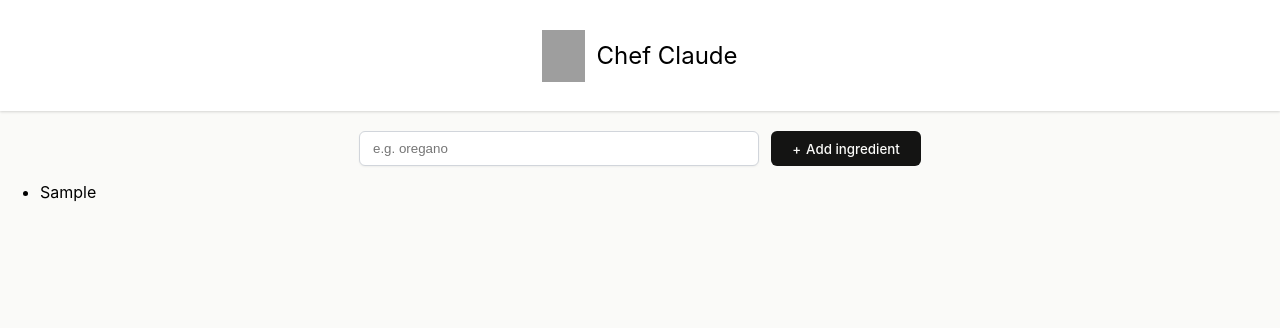
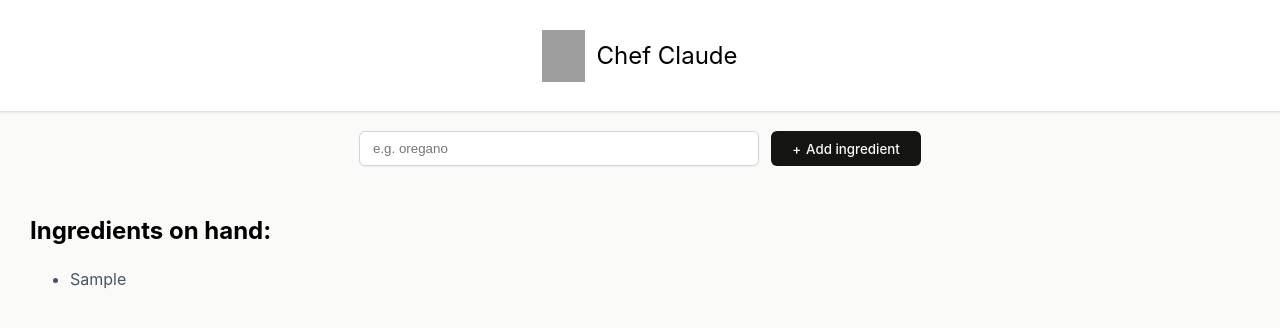
Before and after one commit to ebenamoafo2/Chef-claude-app, a React (Vite) app: page / in a window 1280 px wide. Both pictures are taken after typing "Sample" into the empty fields and a click on the button "Add ingredient". Shown: the top 328 px of the page. Built offline with nearby package versions, Linux system fonts and the light colour scheme; grey boxes are pictures that could not be loaded.

Commit message:
feat: add ingredient form with dynamic list and recipe suggestion  - Implement form to add ingredients using useState - Display list of ingredients dynamically - Conditionally show "Get a recipe" option when more than 3 ingredients are added - Added comments for better code readability

```diff
--- a/src/App.css
+++ b/src/App.css
@@ -66,3 +66,45 @@
 content: "+";
 margin-right: 5px;
 }
+
+ul.ingredients-list {
+  margin-bottom: 48px;
+}
+
+ul.ingredients-list > li {
+  color: #475467;
+  line-height: 28px;
+}
+
+.get-recipe-container {
+  display: flex;
+  justify-content: space-between;
+  align-items: center;
+  border-radius: 8px;
+  background: #F0EFEB;
+  padding: 10px 28px;
+}
+
+.get-recipe-container h3 {
+  font-size: 1.125rem;
+  font-weight: 500;
+  line-height: 24px;
+}
+
+.get-recipe-container p {
+  color: #6B7280;
+  font-size: 0.875rem;
+  line-height: 20px;
+}
+
+.get-recipe-container button {
+  border: none;
+  border-radius: 6px;
+  background: #D17557;
+  box-shadow: 0px 1px 2px 0px rgba(0, 0, 0, 0.05);
+  color: #FAFAF8;
+  padding: 9px 17px;
+  font-family: Inter, sans-serif;
+  font-size: 0.875rem;
+  cursor: pointer;
+}
--- a/src/components/Main.jsx
+++ b/src/components/Main.jsx
@@ -11,17 +11,18 @@
         <li key={ingredient}>{ingredient}</li>
     ))
 
-     // Function to handle form submission
+     // Function to handle form submission when a new ingredient is added
     function handleSubmit(formData) {
-        // Get the value of the input with name="ingredient"
+         // Get the input value from the form using its "name" attribute
         const newIngredient = formData.get("ingredient")
 
-        // Update state: add the new ingredient to the array
+        //  Update the state by adding the new ingredient to the existing list
         setIngredients(prevIngredients => [...prevIngredients, newIngredient])
     }
 
     return (
         <main>
+            {/* Form to add a new ingredient */}
             <form action={handleSubmit} className="add-ingredient-form">
                 <input
                     type="text"
@@ -31,9 +32,20 @@
                 />
                 <button>Add ingredient</button>
             </form>
-            <ul>
-                {ingredientsListItems}
-            </ul>
+            {/* Only shown this section if there are ingredients */}
+            { ingredients.length > 0 ? <section>
+                <h2>Ingredients on hand:</h2>
+                <ul className="ingredients-list" aria-live="polite">{ingredientsListItems}</ul>
+
+                {/* If more than 3 ingredients, show the "Get a recipe" option */}
+                {ingredients.length > 3 && <div className="get-recipe-container">
+                    <div>
+                        <h3>Ready for a recipe?</h3>
+                        <p>Generate a recipe from your list of ingredients.</p>
+                    </div>
+                    <button>Get a recipe</button>
+                </div>}
+            </section> : null }
         </main>
     )
 }
```
Also changed, not shown: 1 other file (tests, documents, lock files or other folders).
